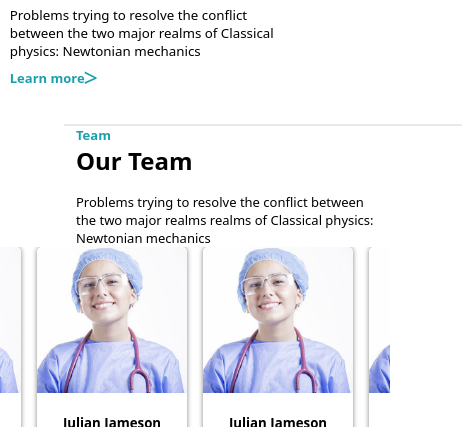
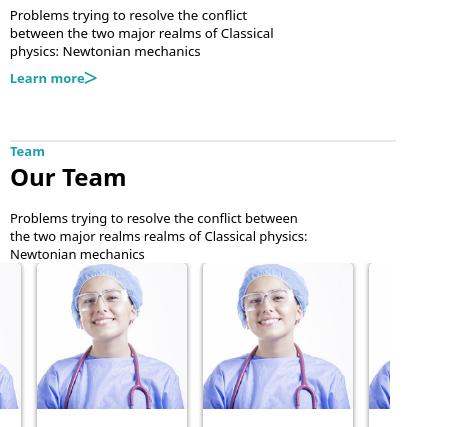
Before and after one commit to haroldmud/Medical-corps, a plain HTML site: page index.htm in a window 390 px wide. Shown: the part 820-1247 px from the top of the page, 462 px wide, since content can reach past the window. Drawn offline with Linux system fonts and the light colour scheme.

Commit message:
update readme

```diff
--- a/style.css
+++ b/style.css
@@ -432,9 +432,9 @@ a {
 
   .team__content-wrapper {
     width: 99%;
-    margin-top: 2rem;
+    margin-top: 3rem;
     height: fit-content;
-    padding-left: 12px;
+    margin-left: 10px;
     border-top: rgba(128, 128, 128, 0.174) 2px solid;
   }
 
```
